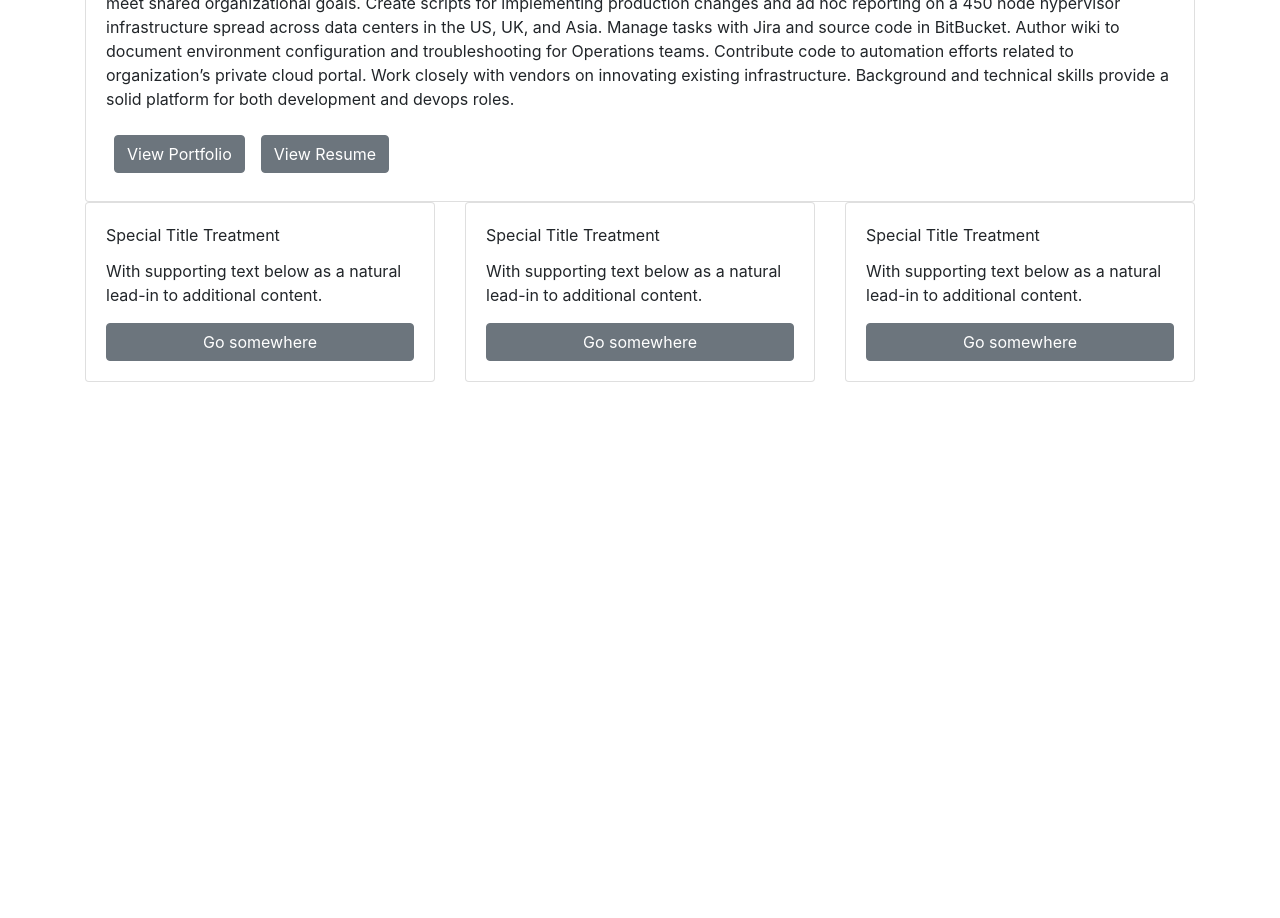
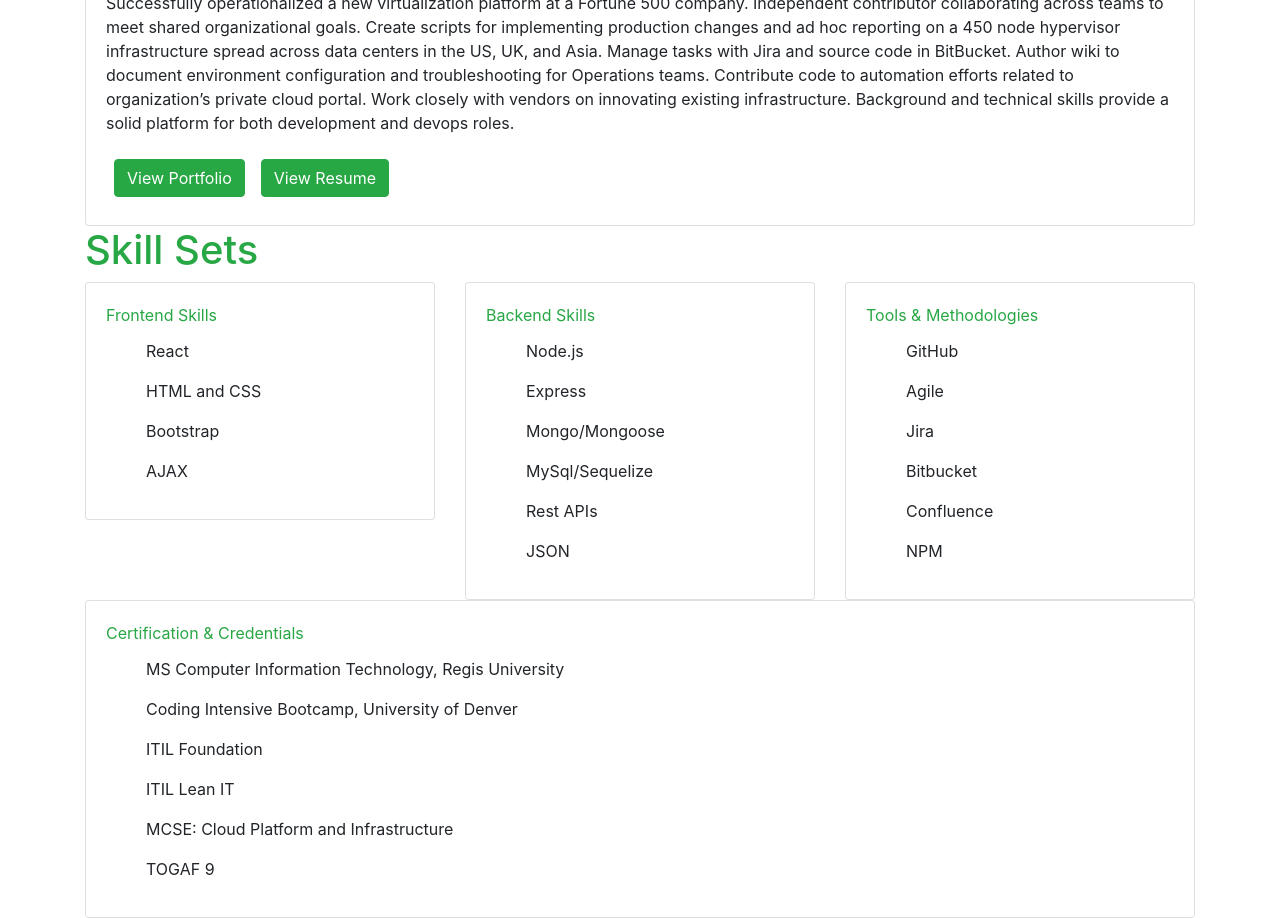
Before and after one commit to eric-gustafson1/react-portfolio, a React (Create React App) app in the folder client/: page / in a window 1280 px wide. Shown: the part 420-1338 px from the top of the page. Before the commit the page ends 802 px from the top, so only its background shows below. Built offline with nearby package versions, Linux system fonts and the light colour scheme; the HTML template or start-up script is replaced by a standard one.

Commit message:
Work out cards on about page with data

```diff
--- a/client/src/components/BioCard/index.js
+++ b/client/src/components/BioCard/index.js
@@ -1,23 +1,26 @@
 
 import React from 'react';
+import { Link } from "react-router-dom";
+
 import {
     Card, CardImg, CardText, CardBody,
-    CardTitle, CardSubtitle, Button
+    CardTitle, CardSubtitle
 } from 'reactstrap';
 import image from '../../assets/EricHeadShot.jpg'
 import './style.css';
 
 const BioCard = () => {
+
     return (
         <>
             <Card className="mx-auto">
                 <CardImg className="image m-2" top width="100%" src={image} alt="Card image cap" />
                 <CardBody>
-                    <CardTitle className="text-dark font-weight-bold" >Eric Gustafson</CardTitle>
+                    <CardTitle className="text-success font-weight-bold" ><h1>Eric Gustafson</h1></CardTitle>
                     <CardSubtitle className="text-monospace">DevOps Engineer</CardSubtitle>
                     <CardText className="mt-3">Hello, I'm Eric. Full Stack Web Developer with a background as an Infrastructure-as-a-Service engineer working on dispersed global teams. Successfully operationalized a new virtualization platform at a Fortune 500 company. Independent contributor collaborating across teams to meet shared organizational goals. Create scripts for implementing production changes and ad hoc reporting on a 450 node hypervisor infrastructure spread across data centers in the US, UK, and Asia. Manage tasks with Jira and source code in BitBucket. Author wiki to document environment configuration and troubleshooting for Operations teams. Contribute code to automation efforts related to organization’s private cloud portal. Work closely with vendors on innovating existing infrastructure. Background and technical skills provide a solid platform for both development and devops roles.</CardText>
-                    <Button className="m-2">View Portfolio</Button>
-                    <Button className="m-2">View Resume</Button>
+                    <Link to="/portfolio" className="btn m-2 btn-success">View Portfolio</Link>
+                    <Link to="/resume" className="btn m-2 btn-success">View Resume</Link>
                 </CardBody>
             </Card>
         </>
--- a/client/src/components/SkillCard/index.js
+++ b/client/src/components/SkillCard/index.js
@@ -1,17 +1,51 @@
 import React from 'react';
-import { Card, Button, CardTitle, CardText, Row, Col } from 'reactstrap';
+import { Card, CardTitle, CardText, Col, Row } from 'reactstrap';
 
 
 const SkillCard = (props) => {
+
     return (
-        <Col sm="4">
+        <>
+            <Row>
 
-            <Card body>
-                <CardTitle>Special Title Treatment</CardTitle>
-                <CardText>With supporting text below as a natural lead-in to additional content.</CardText>
-                <Button>Go somewhere</Button>
-            </Card>
-        </Col>
+                < Col sm="4" >
+                    <Card body>
+                        <CardTitle className="text-success">{props.data[0].type}</CardTitle>
+                        <CardText >{props.data[0].skills.map((item) =>
+                            <ul>{item}</ul>
+                        )}</CardText>
+                    </Card>
+                </Col >
+
+                < Col sm="4" >
+                    <Card body>
+                        <CardTitle className="text-success">{props.data[1].type}</CardTitle>
+                        <CardText >{props.data[1].skills.map((item) =>
+                            <ul>{item}</ul>
+                        )}</CardText>
+                    </Card>
+                </Col >
+
+                < Col sm="4" >
+                    <Card body>
+                        <CardTitle className="text-success">{props.data[2].type}</CardTitle>
+                        <CardText >{props.data[2].skills.map((item) =>
+                            <ul>{item}</ul>
+                        )}</CardText>
+                    </Card>
+                </Col >
+            </Row>
+            <Row>
+                <Col sm="12">
+                    <Card body>
+                        <CardTitle className="text-success">{props.data[3].type}</CardTitle>
+                        <CardText >{props.data[3].skills.map((item) =>
+                            <ul>{item}</ul>
+                        )}</CardText>
+                    </Card>
+                </Col>
+            </Row>
+        </>
     );
 };
 
--- /dev/null
+++ b/client/src/data/skills.json
@@ -0,0 +1,48 @@
+[
+    {
+        "id": 1,
+        "type": "Frontend Skills",
+        "skills": [
+            "React",
+            "HTML and CSS",
+            "Bootstrap",
+            "AJAX"
+        ]
+    },
+    {
+        "id": 2,
+        "type": "Backend Skills",
+        "skills": [
+            "Node.js",
+            "Express",
+            "Mongo/Mongoose",
+            "MySql/Sequelize",
+            "Rest APIs",
+            "JSON"
+        ]
+    },
+    {
+        "id": 3,
+        "type": "Tools & Methodologies",
+        "skills": [
+            "GitHub",
+            "Agile",
+            "Jira",
+            "Bitbucket",
+            "Confluence",
+            "NPM"
+        ]
+    },
+    {
+        "id": 4,
+        "type": "Certification & Credentials",
+        "skills": [
+            "MS Computer Information Technology, Regis University",
+            "Coding Intensive Bootcamp, University of Denver",
+            "ITIL Foundation",
+            "ITIL Lean IT",
+            "MCSE: Cloud Platform and Infrastructure",
+            "TOGAF 9"
+        ]
+    }
+]
--- a/client/src/pages/About/index.js
+++ b/client/src/pages/About/index.js
@@ -3,24 +3,24 @@
 import SkillCard from '../../components/SkillCard';
 import BioCard from '../../components/BioCard';
 import './style.css'
+import data from '../../data/skills.json';
+
 
 
 const About = () => {
     return (
-        <Container className="about-container">
+        < Container className="about-container" >
             <Row>
                 <Col>
                     <BioCard />
                 </Col>
             </Row>
 
-            <Row>
-                <SkillCard />
-                <SkillCard />
-                <SkillCard />
-            </Row>
+            <h1 className="text-success">Skill Sets</h1>
 
-        </Container>
+            <SkillCard data={data} />
+
+        </Container >
 
     );
 }
--- a/client/src/pages/Contact/index.js
+++ b/client/src/pages/Contact/index.js
@@ -4,9 +4,9 @@
 const Contact = () => {
     return (
         <Container>
+            <h1 className="text-success">Contact Page</h1>
             <Row>
                 <Col>
-                    <h1>Contact Page</h1>
                 </Col>
             </Row>
         </Container>
--- a/client/src/pages/Portfolio/index.js
+++ b/client/src/pages/Portfolio/index.js
@@ -4,7 +4,9 @@
 
 const Portfolio = () => {
     return (
-        <Container>
+        <Container className="container">
+            <h1 className="text-success">Portfolio</h1>
+            <h3 className="text-success">Recent Work</h3>
             <Row>
                 <Col>
                     <PortfolioCard />
--- /dev/null
+++ b/client/src/pages/Portfolio/style.css
@@ -0,0 +1,4 @@
+.container {
+    max-width: 90%;
+
+  }
--- a/client/src/pages/Resume/index.js
+++ b/client/src/pages/Resume/index.js
@@ -1,9 +1,11 @@
 import React from "react";
-import { Container, Row, Col } from 'reactstrap';
+import { Container, Row, Col, Button } from 'reactstrap';
 
 const Resume = () => {
     return (
         <Container>
+            <h1 className="text-success">Online Resume</h1>
+            <Button color="success" size="lg" active>Download PDF Version</Button>{' '}
             <Row>
                 <Col>
                     <h1>Resume Page</h1>
```
Also changed, not shown: client/src/data/oldskills.json (added, +33 -0 lines).
